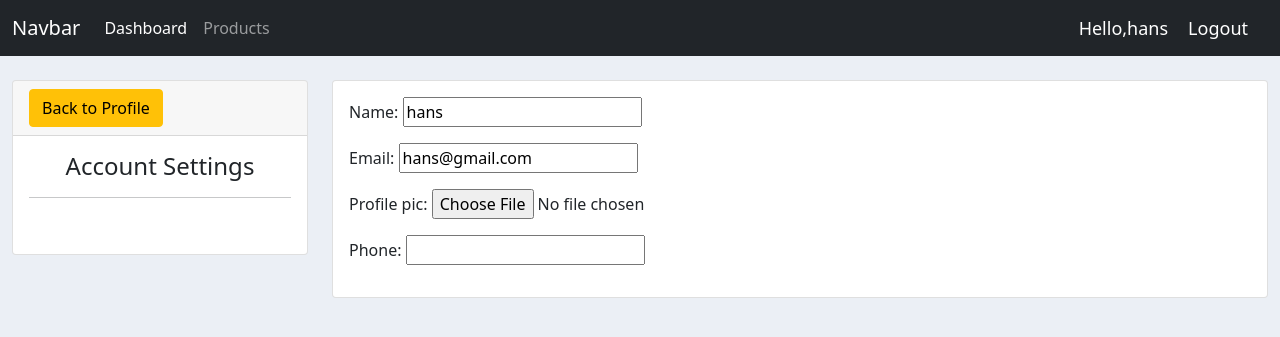
After one commit to hans-huangGOAT/customer_management_cp2, a Django app: page /settings/ in a window 1280 px wide. The commit adds this page. Shown: the top 337 px of the page. Run offline with Django 3.2, Linux system fonts and the light colour scheme; a user stored in the database is signed in; data comes from the database, SQL or seed files in the repository; some libraries are stand-ins or nearby versions.

Commit message:
Navbar Update

```diff
--- a/accounts/forms.py
+++ b/accounts/forms.py
@@ -19,3 +19,10 @@ class CreateUserForm(UserCreationForm):
             'password1',
             'password2',
         ]
+
+
+class CustomerForm(ModelForm):
+    class Meta:
+        model = Customer
+        fields = '__all__'
+        exclude = ['user']
--- a/accounts/models.py
+++ b/accounts/models.py
@@ -8,6 +8,7 @@ class Customer(models.Model):
     user = models.OneToOneField(User, blank=True, null=True, on_delete=models.CASCADE)
     name = models.CharField(max_length=200, null=True)
     email = models.CharField(max_length=200, null=True)
+    profile_pic = models.ImageField(blank=True, null=True)
     phone = models.CharField(max_length=200, blank=True, null=True)
     date_created = models.DateTimeField(auto_now_add=True)
 
--- /dev/null
+++ b/accounts/templates/accounts/account_settings.html
@@ -0,0 +1,23 @@
+{% extends 'base.html' %}
+
+{% block content %}
+    <div class="row">
+        <div class="col-md-3">
+            <div class="card">
+                <div class="card-header">
+                    <a class="btn btn-warning" href="{% url 'user_page' %}">Back to Profile</a>
+                </div>
+                <div class="card-body">
+                    <h4 style="text-align: center">Account Settings</h4>
+                    <hr>
+                    <img src="">
+                </div>
+            </div>
+        </div>
+        <div class="col-md-9">
+            <div class="card card-body">
+                {{ form.as_p }}
+            </div>
+        </div>
+    </div>
+{% endblock %}
--- a/accounts/templates/navbar.html
+++ b/accounts/templates/navbar.html
@@ -1,11 +1,11 @@
 <style>
-    .logout{
+    .logout {
         color: white;
         font-size: 18px;
         margin-right: 20px;
     }
 
-    #logout_text{
+    #logout_text {
         text-decoration: None;
     }
 </style>
@@ -14,17 +14,27 @@
 <nav class="navbar navbar-expand-lg navbar-dark bg-dark">
     <div class="container-fluid">
         <a class="navbar-brand" href="#">Navbar</a>
-    <button class="navbar-toggler" type="button" data-bs-toggle="collapse" data-bs-target="#navbarNav" aria-controls="navbarNav" aria-expanded="false" aria-label="Toggle navigation">
+        <button class="navbar-toggler" type="button" data-bs-toggle="collapse" data-bs-target="#navbarNav"
+                aria-controls="navbarNav" aria-expanded="false" aria-label="Toggle navigation">
             <span class="navbar-toggler-icon"></span>
         </button>
         <div class="collapse navbar-collapse" id="navbarNav">
             <ul class="navbar-nav">
+                {% if request.user.is_staff %}
                     <li class="nav-item">
                         <a class="nav-link active" aria-current="page" href="{% url 'dashboard' %}">Dashboard</a>
                     </li>
                     <li class="nav-item">
                         <a class="nav-link" href="{% url 'products' %}">Products</a>
                     </li>
+                {% else %}
+                    <li class="nav-item">
+                        <a class="nav-link active" aria-current="page" href="{% url 'user_page' %}">Profile</a>
+                    </li>
+                    <li class="nav-item">
+                        <a class="nav-link" href="{% url 'account_settings' %}">Settings</a>
+                    </li>
+                {% endif %}
             </ul>
         </div>
 
--- a/accounts/urls.py
+++ b/accounts/urls.py
@@ -15,4 +15,5 @@ urlpatterns = [
     path('logout/', logout_page, name='logout'),
 
     path('user/', user_page, name='user_page'),
+    path('settings/', account_settings, name='account_settings'),
 ]
--- a/accounts/views.py
+++ b/accounts/views.py
@@ -59,12 +59,21 @@ def user_page(request):
     orders_delivered = orders.filter(status='Delivered').count()
 
     context = {
+        'orders': orders,
         'total_orders': total_orders,
         'orders_pending': orders_pending,
         'orders_delivered': orders_delivered,
     }
     return render(request, 'accounts/user_page.html', context)
 
+def account_settings(request):
+    customer = request.user.customer
+    form = CustomerForm(instance=customer)
+
+    context = {
+        'form': form,
+    }
+    return render(request, 'accounts/account_settings.html', context)
 
 @admin_only
 @login_required(login_url='login')
```
Also changed, not shown: accounts/templates/accounts/user_page.html (+27 -0 lines). Lines whose indentation alone changed are shown as unchanged.
